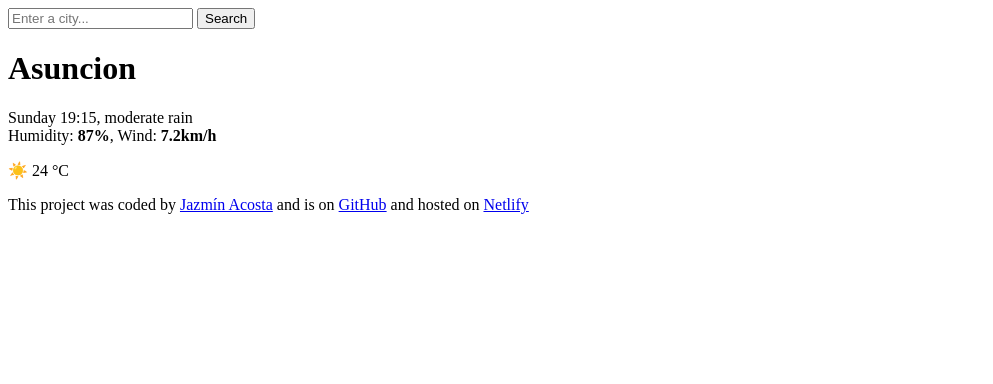
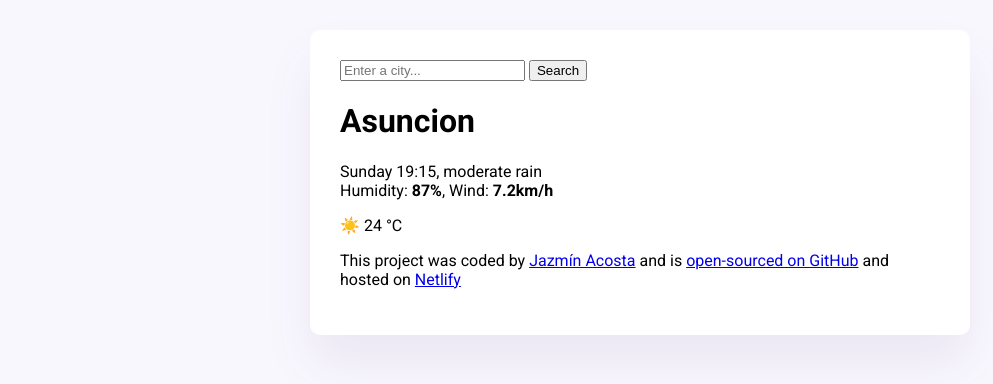
Before and after one commit to jazacosta/SheCodes-Weather-App, a plain HTML site: page index.html in a window 1280 px wide. Shown: the whole page, without its empty margins (0-993 px from the left). Drawn offline with Linux system fonts and the light colour scheme.

Commit message:
Styled main container and added custom fonts

```diff
--- a/index.html
+++ b/index.html
@@ -3,7 +3,10 @@
 <head>
   <meta charset="UTF-8">
   <meta name="viewport" content="width=device-width, initial-scale=1.0">
-  <link rel="stylesheet" href="styles.css"/>
+  <link rel="preconnect" href="https://fonts.googleapis.com">
+  <link rel="preconnect" href="https://fonts.gstatic.com" crossorigin>
+  <link href="https://fonts.googleapis.com/css2?family=Roboto:ital,wght@0,100;0,300;0,400;0,500;0,700;0,900;1,100;1,300;1,400;1,500;1,700;1,900&display=swap" rel="stylesheet">
+  <link rel="stylesheet" href="src/styles.css"/>
   <title>SheCodes Weather App</title>
 </head>
 <body>
@@ -38,8 +41,8 @@
     <footer>
       <p>
         This project was coded by
-        <a href="https://github.com/jazacosta">Jazmín Acosta</a> and is on
-        <a href="https://github.com/jazacosta/SheCodes-Weather-App">GitHub</a> and hosted on
+        <a href="https://github.com/jazacosta">Jazmín Acosta</a> and is
+        <a href="https://github.com/jazacosta/SheCodes-Weather-App"> open-sourced on GitHub</a> and hosted on
         <a href="#">Netlify</a></p>
     </footer>
     <script src="src/index.js"></script>
--- a/src/styles.css
+++ b/src/styles.css
@@ -0,0 +1,13 @@
+body {
+  background-color: #f9f7fe;
+  font-family: "Roboto", sans-serif;
+}
+
+.weather-app {
+  background: white;
+  max-width: 600px;
+  margin: 30px auto;
+  box-shadow: 0 30px 50px rgba(65, 50, 100, 0.08);
+  border-radius: 10px;
+  padding: 30px;
+}
```
